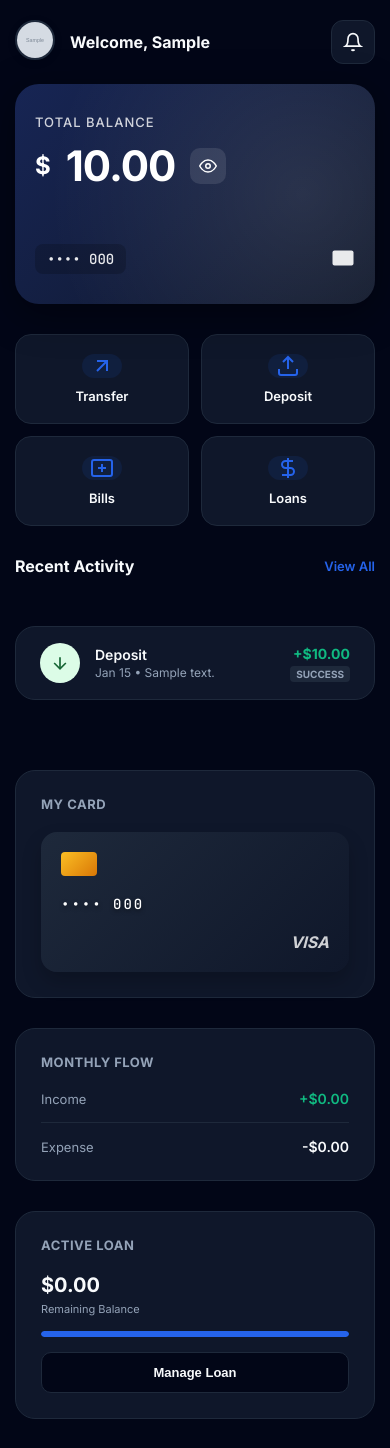
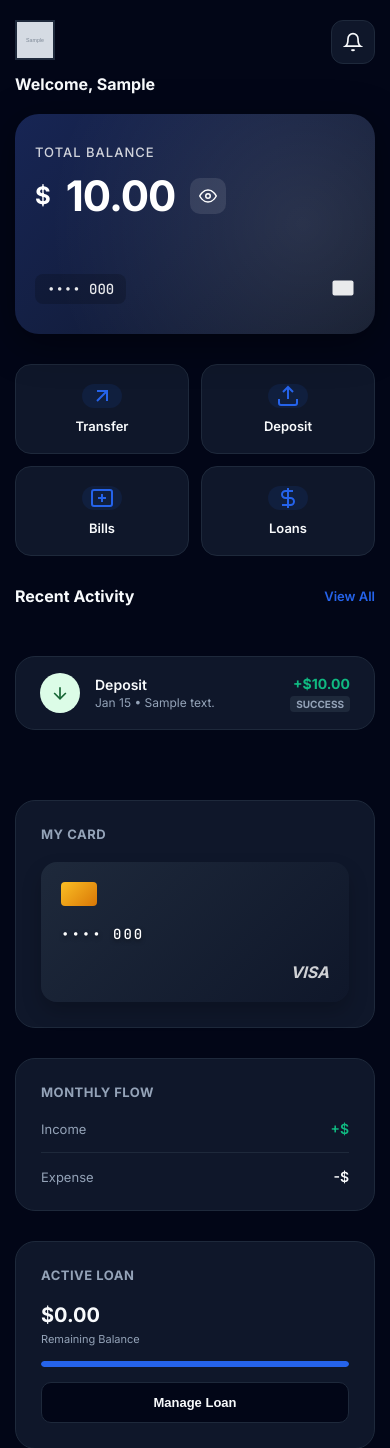
Before and after one commit to veltriscompliance-oss/VeltrisBank, a Django app: page /dashboard/ in a window 390 px wide. Shown: the top 1448 px of the page. Run offline with Django 5.2, Linux system fonts and the light colour scheme; a user stored in the database is signed in; tables that the repository leaves empty hold one stand-in row (values such as "Sample post"); grey boxes marked "Sample" are stand-in pictures.

Commit message:
Minor Updates

```diff
--- a/account/templates/account/dashboard.html
+++ b/account/templates/account/dashboard.html
@@ -224,24 +224,19 @@
 
         @keyframes slideDown { from { opacity: 0; transform: translateY(-10px); } to { opacity: 1; transform: translateY(0); } }
 
-        /* --- MOBILE HEADER & LAYOUT (FIXED) --- */
+        /* --- MOBILE HEADER & LAYOUT --- */
         .mobile-header {
             display: none;
             justify-content: space-between;
             align-items: center;
-            margin-bottom: 20px;
+            margin-bottom: 10px;
         }
 
-        /* CORRECTED AVATAR CSS */
-        .nav-avatar {
-            width: 40px !important;
-            height: 40px !important;
-            min-width: 40px !important;
-            border-radius: 50% !important; /* Force Circular */
-            object-fit: cover !important;
-            border: 2px solid var(--border-color);
-            box-shadow: 0 2px 8px rgba(0,0,0,0.1);
-            cursor: pointer;
+        /* Mobile Welcome Text */
+        .mobile-welcome-text {
+            display: none;
+            font-size: 16px; font-weight: 700; color: var(--text-primary);
+            margin-bottom: 20px;
         }
 
         /* --- OVERLAY --- */
@@ -250,7 +245,7 @@
         /* TIMEOUT MODAL */
         .timeout-overlay { position: fixed; top: 0; left: 0; width: 100%; height: 100%; background: rgba(0,0,0,0.8); z-index: 9999; display: none; align-items: center; justify-content: center; backdrop-filter: blur(5px); }
         .timeout-card { background: var(--bg-card); padding: 40px; border-radius: 24px; text-align: center; width: 90%; max-width: 400px; box-shadow: 0 25px 60px rgba(0,0,0,0.5); }
-        .timeout-title { font-size: 22px; font-weight: 800; color: var(--text-primary); margin-bottom: 10px; }
+        .timeout-title { font-size: 22px; font-weight: 800; color: var(--text-main); margin-bottom: 10px; }
         .timeout-msg { color: var(--text-light); font-size: 15px; margin-bottom: 30px; line-height: 1.5; }
         .timeout-btn { background: var(--primary); color: white; border: none; padding: 14px 28px; border-radius: 12px; font-weight: 600; font-size: 15px; cursor: pointer; width: 100%; }
 
@@ -325,8 +320,9 @@
 
             .main { padding: 20px 15px; }
 
-            /* SHOW MOBILE HEADER */
+            /* SHOW MOBILE HEADER & WELCOME */
             .mobile-header { display: flex; }
+            .mobile-welcome-text { display: block; }
             .header { display: none; }
 
             .dashboard-grid { grid-template-columns: 1fr; }
@@ -340,6 +336,7 @@
             .action-card { height: 90px; }
 
             .notif-dropdown { right: 15px; width: calc(100% - 30px); top: 70px; }
+            .nav-avatar { width: 40px !important; height: 40px !important; min-width: 40px !important; border: 2px solid var(--border-color); }
         }
     </style>
 </head>
@@ -372,7 +369,7 @@
                 <div class="modal-title">Processing</div>
                 <div class="modal-sub">Transaction under review.</div>
             {% endif %}
-            <span class="modal-amount">${{ popup_data.amount|intcomma }}</span>
+            <span class="modal-amount">${{ popup_data.amount|stringformat:".2f"|intcomma }}</span>
             <button class="btn-close-modal" onclick="closePopup()">Done</button>
         </div>
     </div>
@@ -415,16 +412,18 @@
                         <div class="nav-avatar" style="background: #e2e8f0; color: #64748b; display: flex; align-items: center; justify-content: center; font-weight: bold; font-size: 14px;">{{ user.username|slice:":1" }}</div>
                     {% endif %}
                 </div>
-                <!-- REPLACED DASHBOARD TITLE WITH WELCOME TEXT -->
-                <div style="font-size: 16px; font-weight: 700; color: var(--text-primary);">
-                    Welcome, {{ user.first_name|default:user.username }}
-                </div>
+                <!-- REMOVED "DASHBOARD" TITLE, ADDED AVATAR AS TOGGLE -->
             </div>
 
             <div class="icon-btn" onclick="toggleNotifs()">
                 <svg width="20" height="20" fill="none" stroke="currentColor" stroke-width="2" viewBox="0 0 24 24"><path d="M18 8A6 6 0 0 0 6 8c0 7-3 9-3 9h18s-3-2-3-9"></path><path d="M13.73 21a2 2 0 0 1-3.46 0"></path></svg>
                 {% if unread_count > 0 %}<div class="notif-dot"></div>{% endif %}
             </div>
+        </div>
+
+        <!-- NEW MOBILE WELCOME MESSAGE -->
+        <div class="mobile-welcome-text">
+            Welcome, {{ user.first_name|default:user.username }}
         </div>
 
         <!-- DESKTOP HEADER -->
@@ -459,12 +458,12 @@
             </div>
             <div class="notif-list">
                 {% for n in notifications %}
-                <div class="notif-item">
-                    <div class="n-msg">{{ n.message }}</div>
-                    <div class="n-time">{{ n.date|timesince }} ago</div>
-                </div>
+                    <div class="notif-item">
+                        <div class="n-msg">{{ n.message }}</div>
+                        <div class="n-time">{{ n.date|timesince }} ago</div>
+                    </div>
                 {% empty %}
-                <div style="padding:20px; text-align:center; color:var(--text-secondary); font-size:13px;">No new notifications</div>
+                    <div style="padding:20px; text-align:center; color:var(--text-secondary); font-size:13px;">No new notifications</div>
                 {% endfor %}
             </div>
         </div>
@@ -491,7 +490,7 @@
                         <div class="bal-amount-wrapper">
                             <span style="font-size:24px; font-weight:700;">$</span>
                             <span class="bal-amount {% if account.hide_balance %}blurred{% endif %}" id="balanceAmount">
-                                {{ account.balance|floatformat:2|intcomma }}
+                                {{ account.balance|stringformat:".2f"|intcomma }}
                             </span>
                             <button class="eye-toggle" onclick="toggleBalance()">
                                 <svg width="18" height="18" fill="none" stroke="currentColor" stroke-width="2" viewBox="0 0 24 24"><path d="M1 12s4-8 11-8 11 8 11 8-4 8-11 8-11-8-11-8z"></path><circle cx="12" cy="12" r="3"></circle></svg>
@@ -548,7 +547,7 @@
                         </div>
                         <div class="txn-right">
                             <span class="txn-amount {% if t.receiver == user %}text-green{% else %}text-red{% endif %}">
-                                {% if t.receiver == user %}+{% else %}-{% endif %}${{ t.amount|floatformat:2|intcomma }}
+                                {% if t.receiver == user %}+{% else %}-{% endif %}${{ t.amount|stringformat:".2f"|intcomma }}
                             </span>
                             <span class="txn-status">{{ t.status|upper }}</span>
                         </div>
@@ -580,11 +579,11 @@
                     <div class="widget-head">Monthly Flow</div>
                     <div class="stat-row">
                         <span class="stat-label">Income</span>
-                        <span class="stat-val text-green">+${{ money_in|default:"0.00"|floatformat:2|intcomma }}</span>
+                        <span class="stat-val text-green">+${{ money_in|default:"0.00"|stringformat:".2f"|intcomma }}</span>
                     </div>
                     <div class="stat-row">
                         <span class="stat-label">Expense</span>
-                        <span class="stat-val text-red">-${{ money_out|default:"0.00"|floatformat:2|intcomma }}</span>
+                        <span class="stat-val text-red">-${{ money_out|default:"0.00"|stringformat:".2f"|intcomma }}</span>
                     </div>
                 </div>
 
@@ -613,7 +612,7 @@
                     <path d="M12 15v2"></path>
                 </svg>
             </div>
-            <h2 class="sentinel-title">Access Restricted</h2>
+            <h2 class="sentinel-title">Action Restricted</h2>
             <p class="sentinel-body">
                 This account has been flagged for a structural compliance review. Outgoing transaction nodes and clearing house requests have been suspended to preserve system integrity.
             </p>
```
